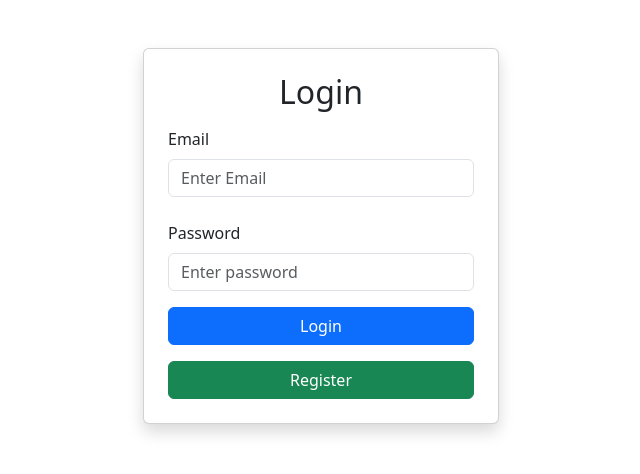
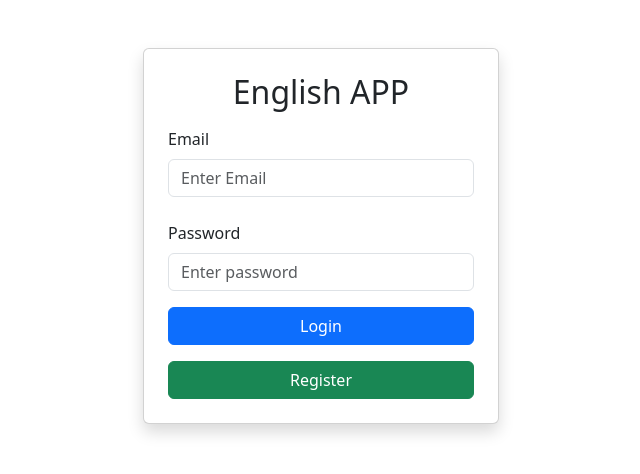
Before and after one commit to arojast/english-app-frontend, a React (Vite) app: page / in a window 1280 px wide. Shown: the top 474 px of the page, without its empty margins (319-959 px from the left). Built offline with nearby package versions, Linux system fonts and the light colour scheme.

Commit message:
Change title login

```diff
--- a/src/pages/auth/Login.tsx
+++ b/src/pages/auth/Login.tsx
@@ -29,7 +29,7 @@ export default function Login() {
                 <div className="row justify-content-center">
                     <div className="col-md-4">
                         <div className="card p-4 shadow">
-                            <h2 className="text-center mb-3">Login</h2>
+                            <h2 className="text-center mb-3">English APP</h2>
                             <label className="form-label">Email</label>
                             <input type="text" value={email} onChange={(e) => setEmail(e.target.value) } placeholder='Enter Email' className="form-control"/> <br/>
                             <label className="form-label">Password</label>
```
